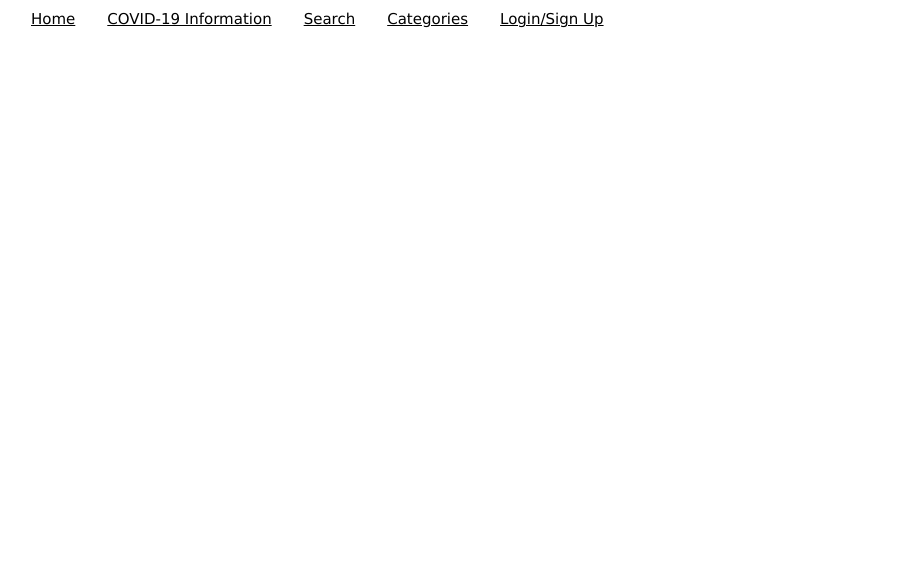
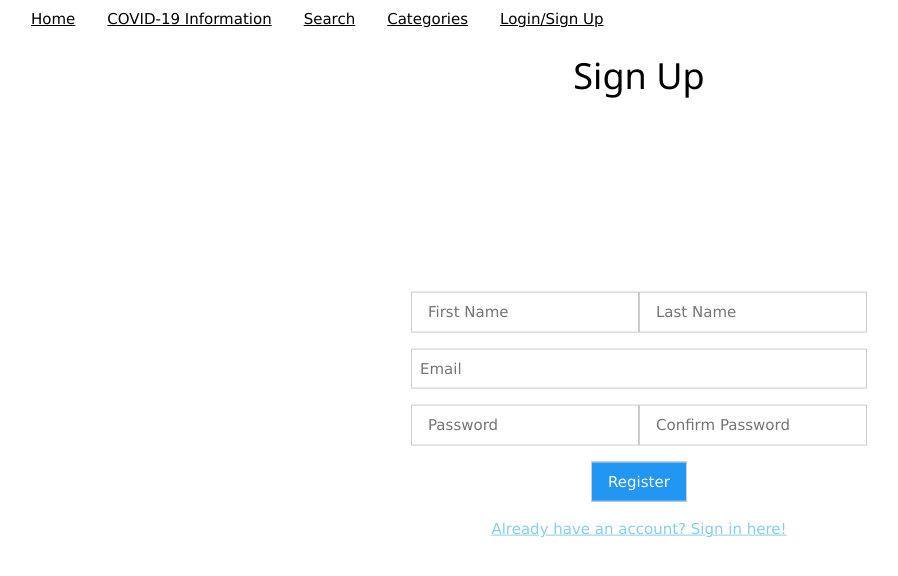
Before and after one commit to DairySniper31/local-business-tracker, a React (Create React App) app in the folder frontend/: page /register in a window 1280 px wide. Shown: the top 576 px of the page, without its empty margins (1-899 px from the left). Built offline with nearby package versions, Linux system fonts and the light colour scheme; no server answers.

Commit message:
Registration Page Done

```diff
--- a/frontend/src/App.js
+++ b/frontend/src/App.js
@@ -11,6 +11,7 @@ import Login from "./components/Login";
 import Profile from "./components/Profile";
 import Search from "./components/Search";
 import Business from "./components/Business";
+import Register from "./components/Register";
 
 
 class App extends Component {
@@ -43,6 +44,7 @@ class App extends Component {
               <Route path="/profile" component={Profile}/>
               <Route path="/login" component={Login}/>
               <Route path="/business" component={Business}/>
+              <Route path="/register" component={Register}/>
           </Switch>
         </main>
     )
--- /dev/null
+++ b/frontend/src/components/Register.js
@@ -0,0 +1,160 @@
+import React, {Component} from "react";
+
+import "./Register.css";
+import "../static/w3.css"
+
+import socket from "../socketConfig";
+import {NavLink} from "react-router-dom";
+
+class Register extends Component {
+
+    constructor(props) {
+        super(props);
+
+        this.state = {
+            name: {
+                first: '',
+                last: ''
+            },
+            email: '',
+            password: '',
+            confPassword: '',
+            registered: false,
+            error: ''
+        }
+    }
+
+    componentDidMount() {
+        console.log("Register Page Loaded")
+
+        socket.onmessage = event => {
+            console.log("message received back")
+            const response = JSON.parse(event.data);
+            if (response.event === 'register') {
+                if (response.success) {
+                    console.log('Register was a success');
+                    this.setState({registered: true})
+                }
+            }
+        }
+    }
+
+    registerUser = () => {
+        console.log('Registration was requested');
+        //TODO Check if email and password are alphanumeric and fulfill our email/password guidelines
+        if (this.state.name.first !== '' &&
+            this.state.name.last !== '' &&
+            this.state.email !== '' &&
+            this.state.password !== '' &&
+            this.state.confPassword !== '' &&
+            this.state.password === this.state.confPassword ) {
+            const message = {
+                event: 'register',
+            }
+            socket.send(JSON.stringify(message));
+            console.log("Sending Registration to server")
+        } else {
+            this.setState({
+                password: '',
+                confPassword: '',
+                error: 'You must fill out all fields and password and confirmation password must be the same'
+            })
+            console.log("Register Error Occurred")
+        }
+        // This is to send to the server, not used to beta
+        // const message = {
+        //     event: 'login',
+        //     email: this.state.email,
+        //     password: this.state.password
+        // }
+        // socket.send(JSON.stringify(message));
+
+    }
+
+    render() {
+        if (this.state.registered) {
+            return (<Confirmation/>)
+        }
+        return (
+            <div className="w3-container">
+                <div className="w3-container">
+                    <h1 className="w3-container w3-text ">Sign Up</h1>
+                </div>
+                <div className="w3-display-middle">
+                    <form className="w3-panel"
+                          action={"."}
+                          onSubmit={event => {
+                              event.preventDefault();
+                              this.registerUser()
+                          }}>
+                        <div className="w3-bar w3-padding-16">
+                            <input className="w3-bar-item w3-input w3-border"
+                                   type={"text"}
+                                   id={"first"}
+                                   placeholder={"First Name"}
+                                   value={this.state.name.first}
+                                   onChange={event => this.setState({name: {first: event.target.value}})}
+                            />
+                            <input className="w3-bar-item w3-input w3-border"
+                                   type={"text"}
+                                   id={"last"}
+                                   placeholder={"Last Name"}
+                                   value={this.state.name.last}
+                                   onChange={event => this.setState({name: {last: event.target.value}})}
+                            />
+                        </div>
+                        <input className="w3-input w3-border"
+                               type={"email"}
+                               id={"email"}
+                               placeholder={"Email"}
+                               value={this.state.email}
+                               onChange={event => this.setState({email: event.target.value})}
+                        />
+                        <div className="w3-bar w3-padding-16">
+                            <input className="w3-bar-item w3-input w3-border"
+                                   type={"password"}
+                                   id={"password"}
+                                   placeholder={"Password"}
+                                   value={this.state.password}
+                                   onChange={event => this.setState({password: event.target.value})}
+                            />
+                            <input className="w3-bar-item w3-input w3-border"
+                                   type={"password"}
+                                   id={"confPassword"}
+                                   placeholder={"Confirm Password"}
+                                   value={this.state.confPassword}
+                                   onChange={event => this.setState({confPassword: event.target.value})}
+                            />
+                        </div>
+                        <input className="w3-button w3-border w3-blue"
+                               type={"submit"}
+                               value={"Register"}
+                        />
+                    </form>
+                    <label className="w3-text-red">{this.state.error}</label>
+                    <div className="w3-text-light-blue">
+                        <NavLink to="/login">
+                            Already have an account? Sign in here!
+                        </NavLink>
+                    </div>
+                </div>
+            </div>
+        )
+    }
+}
+
+function Confirmation() {
+    return(
+        <div className="w3-container">
+            <h1 className="w3-container w3-text">Thank You!</h1>
+            <h2 className="w3-container w3-text">An email confirmation has been sent!</h2>
+            <div className="w3-button w3-border w3-light-blue">
+                <NavLink to="/login">
+                    <label>Back to Login</label>
+                </NavLink>
+            </div>
+        </div>
+    )
+}
+
+export default Register;
```
Also changed, not shown: frontend/src/components/Register.css (added), 1 other file (tests, documents, lock files or other folders).
